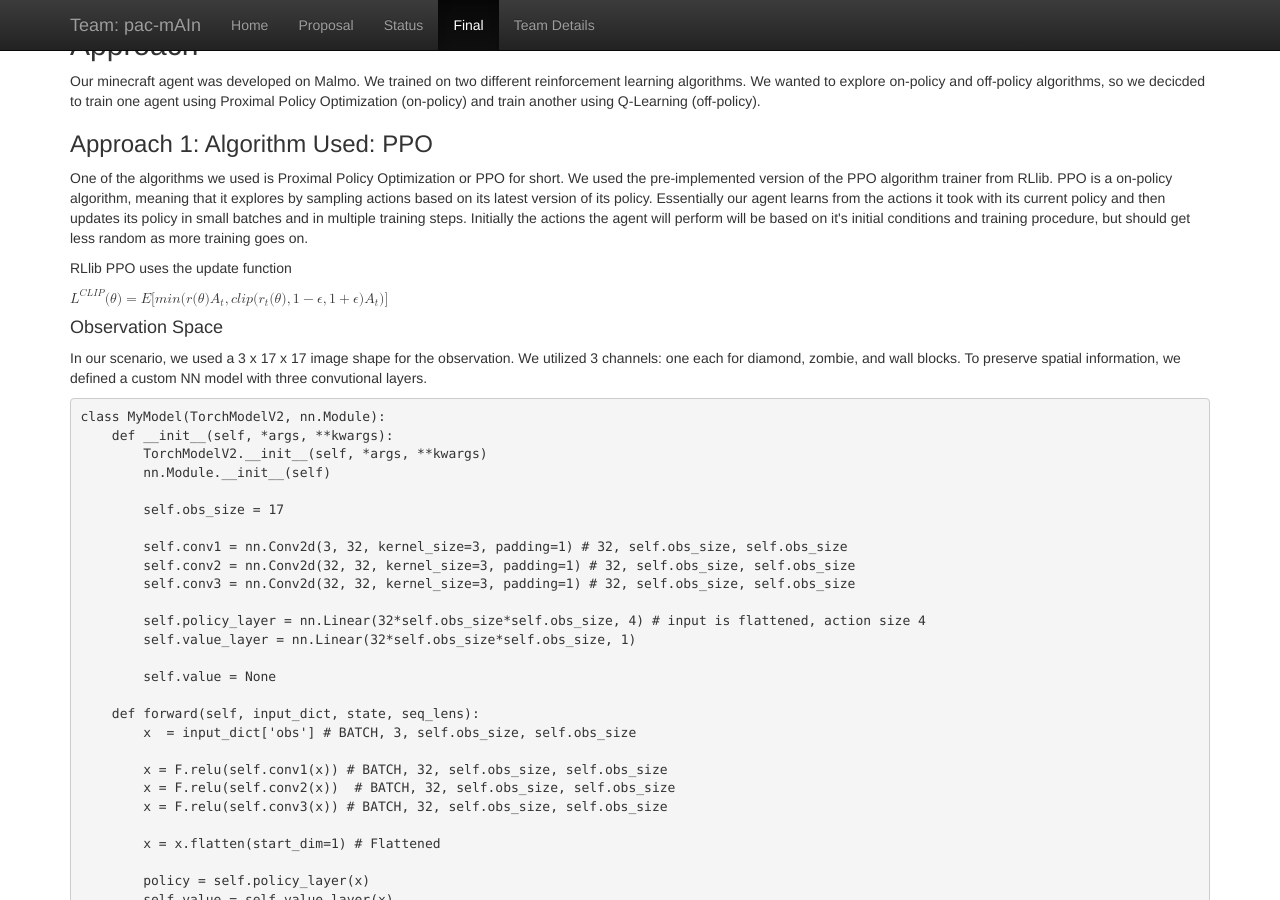
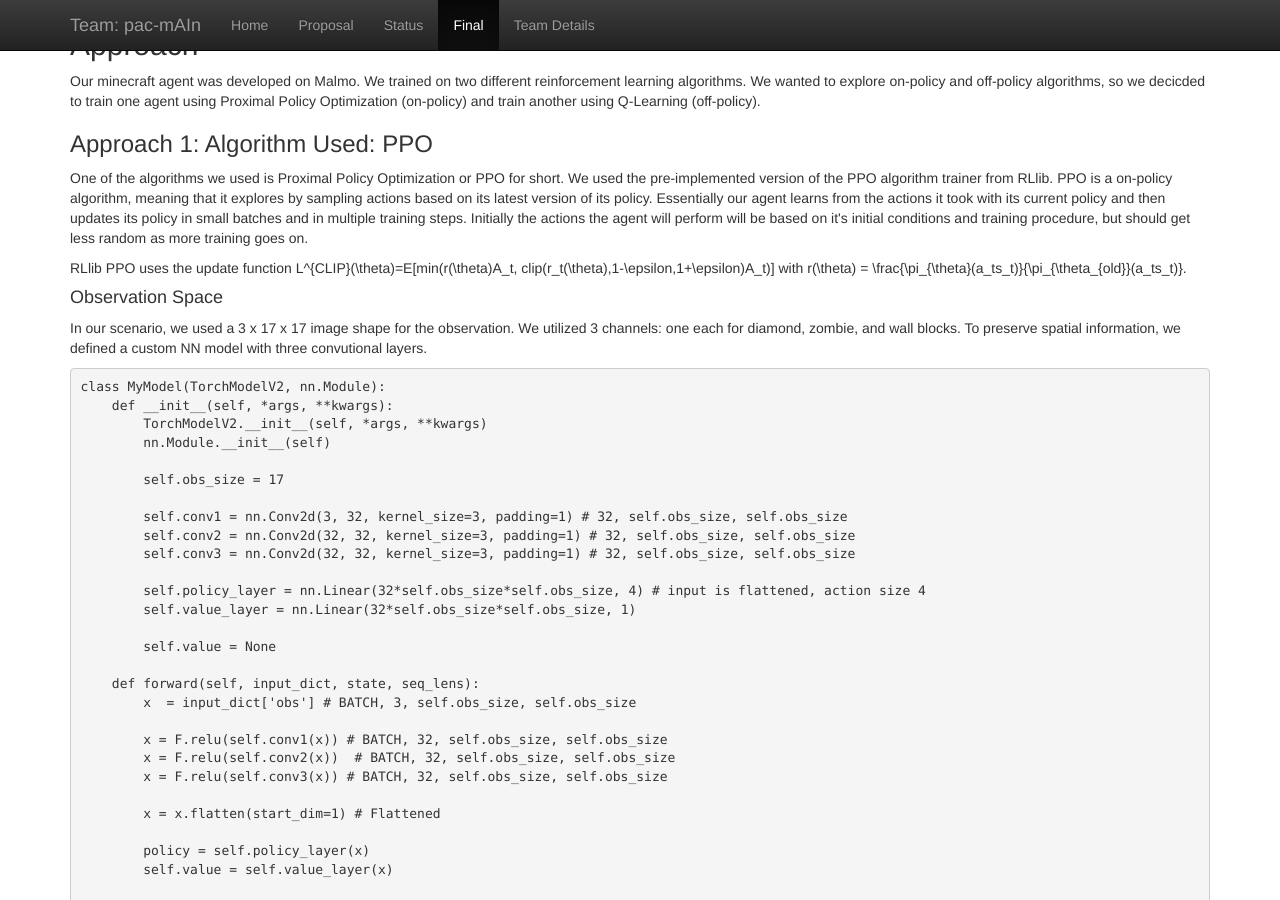
Before and after one commit to armaansd/pac-mAIn, a Jekyll site: the page built from docs/final.md, in a window 1280 px wide and 900 px high, scrolled down 2618 px. Built offline with Jekyll 4.4.1, drawn with Linux system fonts in a browser that asks for light colours.

Commit message:
Create final.md

```diff
--- a/docs/final.md
+++ b/docs/final.md
@@ -64,65 +64,7 @@ We defined the following rewards:
 <p>One of the algorithms we used is Proximal Policy Optimization or PPO for short. We used the pre-implemented version of the PPO algorithm trainer from RLlib.
 PPO is a on-policy algorithm, meaning that it explores by sampling actions based on its latest version of its policy. Essentially our agent learns from the actions it took with its current policy and then updates its policy in small batches and in multiple training steps. Initially the actions the agent will perform will be based on it's initial conditions and training procedure, but should get less random as more training goes on. </p>
 
-RLlib PPO uses the update function
-<math xmlns="http://www.w3.org/1998/Math/MathML">
-  <msup>
-    <mi>L</mi>
-    <mrow class="MJX-TeXAtom-ORD">
-      <mi>C</mi>
-      <mi>L</mi>
-      <mi>I</mi>
-      <mi>P</mi>
-    </mrow>
-  </msup>
-  <mo stretchy="false">(</mo>
-  <mi>&#x03B8;<!-- θ --></mi>
-  <mo stretchy="false">)</mo>
-  <mo>=</mo>
-  <mi>E</mi>
-  <mo stretchy="false">[</mo>
-  <mi>m</mi>
-  <mi>i</mi>
-  <mi>n</mi>
-  <mo stretchy="false">(</mo>
-  <mi>r</mi>
-  <mo stretchy="false">(</mo>
-  <mi>&#x03B8;<!-- θ --></mi>
-  <mo stretchy="false">)</mo>
-  <msub>
-    <mi>A</mi>
-    <mi>t</mi>
-  </msub>
-  <mo>,</mo>
-  <mi>c</mi>
-  <mi>l</mi>
-  <mi>i</mi>
-  <mi>p</mi>
-  <mo stretchy="false">(</mo>
-  <msub>
-    <mi>r</mi>
-    <mi>t</mi>
-  </msub>
-  <mo stretchy="false">(</mo>
-  <mi>&#x03B8;<!-- θ --></mi>
-  <mo stretchy="false">)</mo>
-  <mo>,</mo>
-  <mn>1</mn>
-  <mo>&#x2212;<!-- − --></mo>
-  <mi>&#x03F5;<!-- ϵ --></mi>
-  <mo>,</mo>
-  <mn>1</mn>
-  <mo>+</mo>
-  <mi>&#x03F5;<!-- ϵ --></mi>
-  <mo stretchy="false">)</mo>
-  <msub>
-    <mi>A</mi>
-    <mi>t</mi>
-  </msub>
-  <mo stretchy="false">)</mo>
-  <mo stretchy="false">]</mo>
-</math>
-
+RLlib PPO uses the update function L^{CLIP}(\theta)=E[min(r(\theta)A_t, clip(r_t(\theta),1-\epsilon,1+\epsilon)A_t)] with r(\theta) = \frac{\pi_{\theta}(a_t|s_t)}{\pi_{\theta_{old}}(a_t|s_t)}.
 
 #### Observation Space
 <p>In our scenario, we used a 3 x 17 x 17 image shape for the observation. We utilized 3 channels: one each for diamond, zombie, and wall blocks.
```
